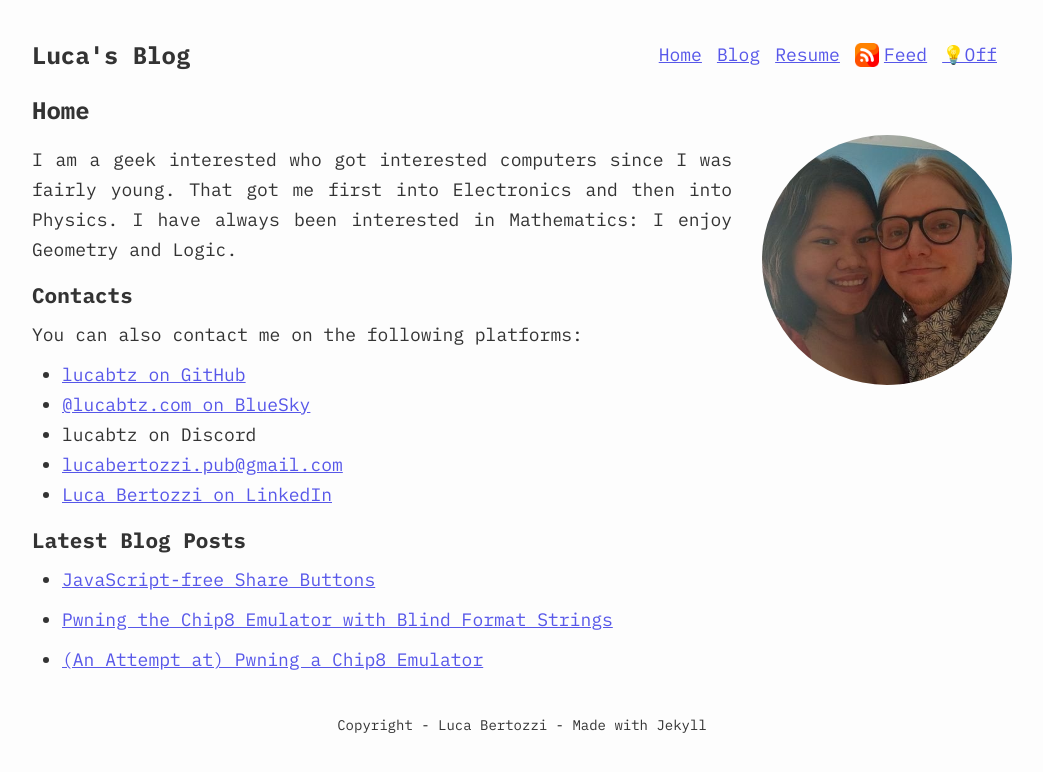
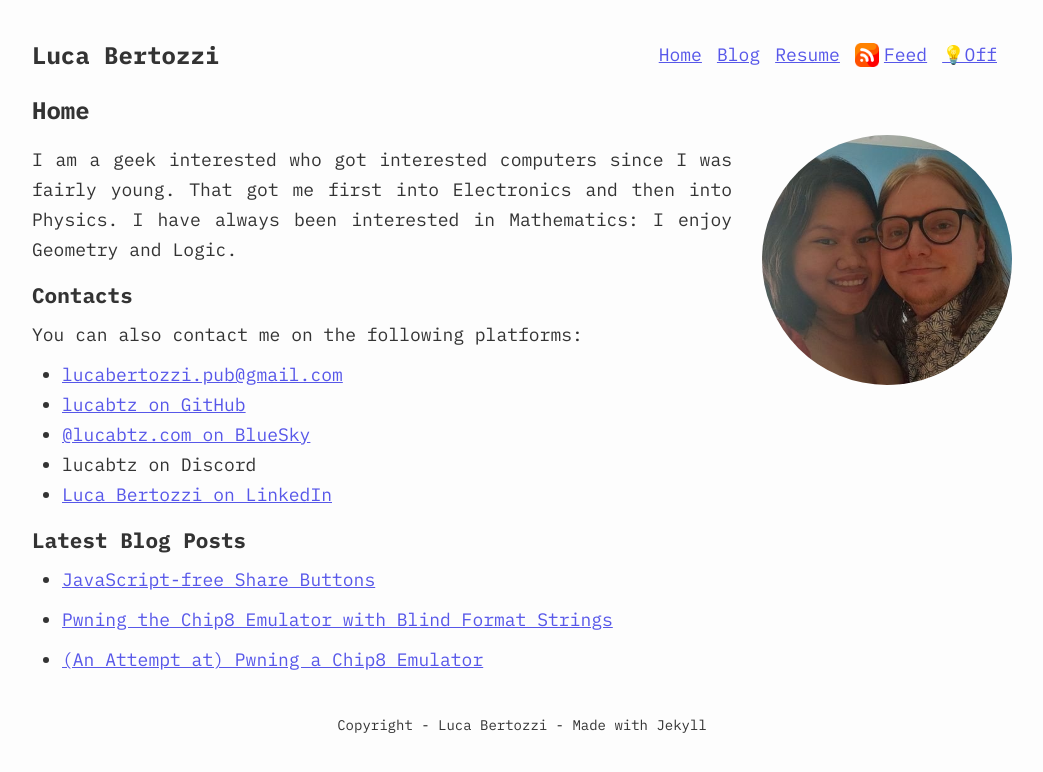
Before and after one commit to lucabtz/lucabtz.github.io, a Jekyll site: the page built from index.md, in a window 1280 px wide. Shown: the top 772 px of the page, without its empty margins (118-1161 px from the left). Built offline with Jekyll 4.4.1, drawn with Linux system fonts in a browser that asks for light colours.

Commit message:
content: change site's title

```diff
--- a/_config.yml
+++ b/_config.yml
@@ -18,8 +18,8 @@
 # You can create any custom variable you would like, and they will be accessible
 # in the templates via {{ site.myvariable }}.
 
-title: Luca's Blog
-email: lucabertozzi.pub@gmail.com
+title: Luca Bertozzi
+email: "lucabertozzi.pub@gmail.com"
 description: >- # this means to ignore newlines until "baseurl:"
   I am a geek interested who got interested computers since I was fairly young.
   That got me first into Electronics and then into Physics.
```
Also changed, not shown: index.md (+2 -2 lines).
